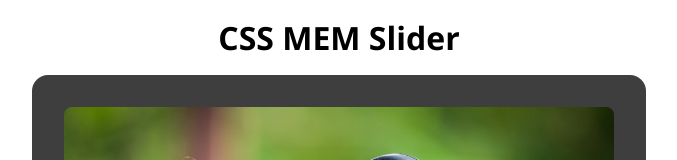
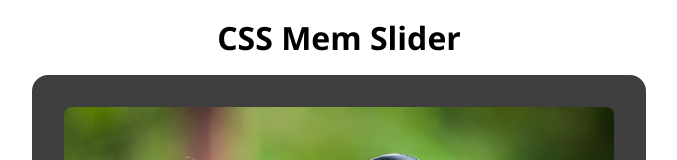
Before and after one commit to mayerror/cssMemSlider, a plain HTML site: page cssMemSlider/index.html in a window 1280 px wide. Shown: the top 160 px of the page, without its empty margins (301-978 px from the left). Drawn offline with Linux system fonts and the light colour scheme.

Commit message:
fix: fix page title (Sun Oct 17 16:37:41 2021)

```diff
--- a/cssMemSlider/index.html
+++ b/cssMemSlider/index.html
@@ -6,12 +6,12 @@
   <meta http-equiv="X-UA-Compatible" content="IE=edge">
   <meta name="viewport" content="width=device-width, initial-scale=1.0">
   <link rel="stylesheet" href="style.css">
-  <title>CSSMemeSlider</title>
+  <title>CSS Mem Slider</title>
 </head>
 
 <body>
   <div class="wrapper">
-    <h1 class="title">CSS MEM Slider</h1>
+    <h1 class="title">CSS Mem Slider</h1>
     <div class="mem-slider">
       <div class="mem-slider__slide-wrapper">
         <div class="mem-slider__container">
```
